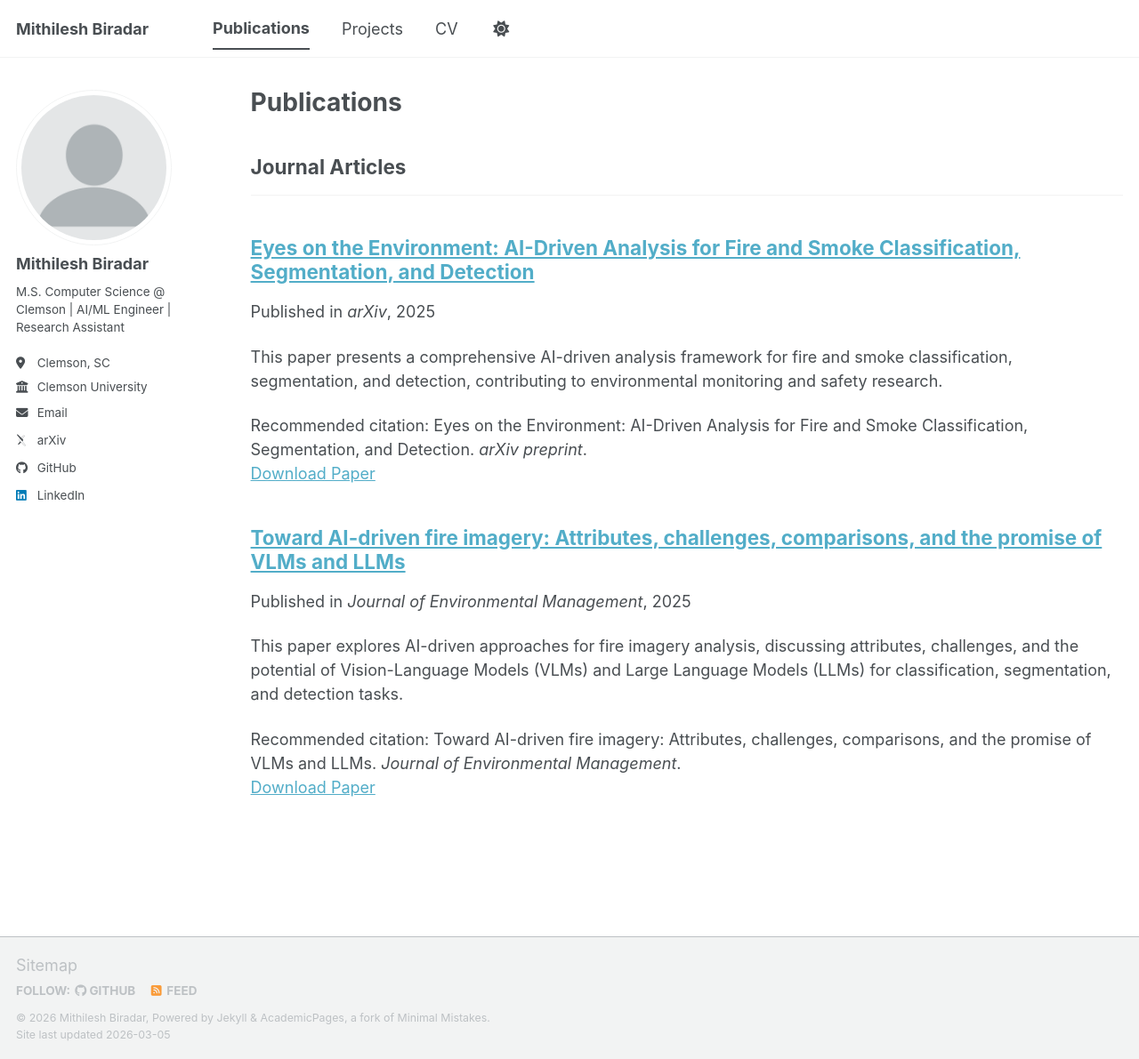
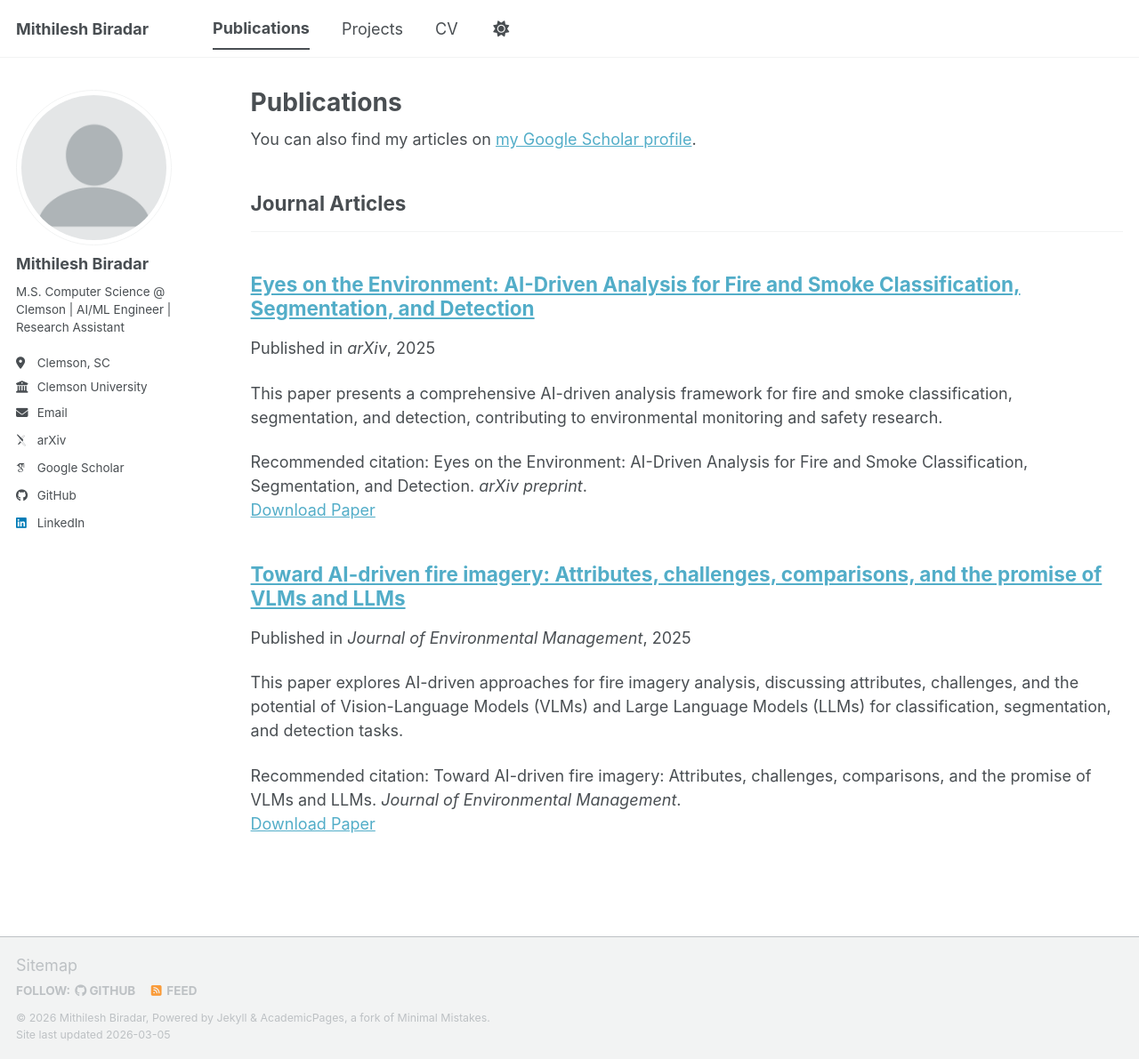
Before and after one commit to codemith/codemith.github.io, a Jekyll site: the page built from _pages/publications.html, in a window 1280 px wide and 1191 px high. Shown: the whole window at 89% size. Built offline with Jekyll 4.4.1, drawn with Linux system fonts in a browser that asks for light colours; some web fonts are replaced; a script bundle is joined from its source files by our own code; library files that are not in the unit come from our copies; part of the change alters nothing that is shown.

```diff
--- a/_config.yml
+++ b/_config.yml
@@ -13,7 +13,7 @@ title                    : "Mithilesh Biradar"
 title_separator          : "-"
 name                     : &name "Mithilesh Biradar"
 description              : &description "AI/ML Engineer & Researcher — Clemson University"
-url                      : https://codemith.github.io
+url                      : https://mithilesh.github.io
 baseurl                  : ""
 repository               : "codemith/mithilesh.github.io"
 
@@ -34,7 +34,7 @@ author:
   # Academic websites
   academia         : # URL
   arxiv            : "https://arxiv.org/abs/2503.14552"
-  googlescholar    : # URL
+  googlescholar    : "https://scholar.google.com/citations?user=D88OOCYAAAAJ&hl=en&authuser=2"
   inspire-hep      : # URL
   impactstory      : # URL
   orcid            : # URL
```
